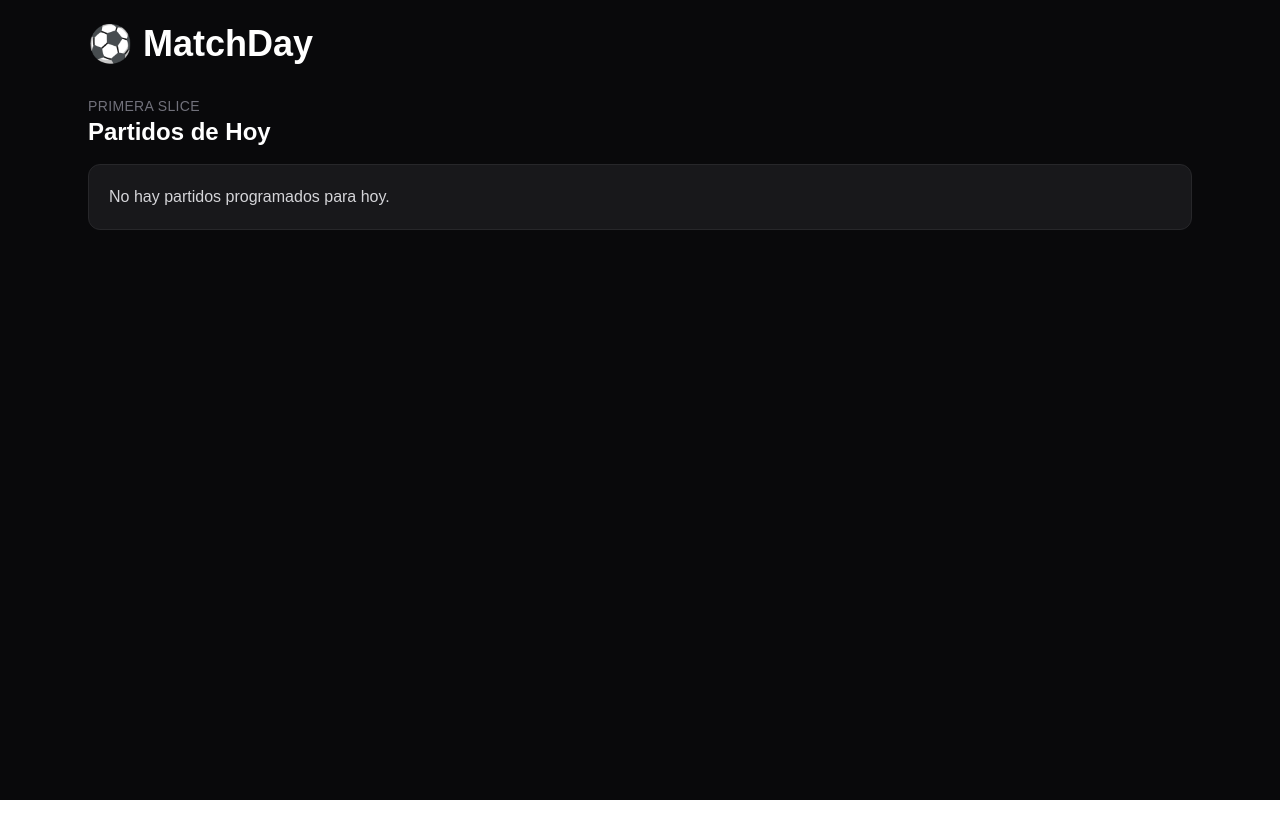
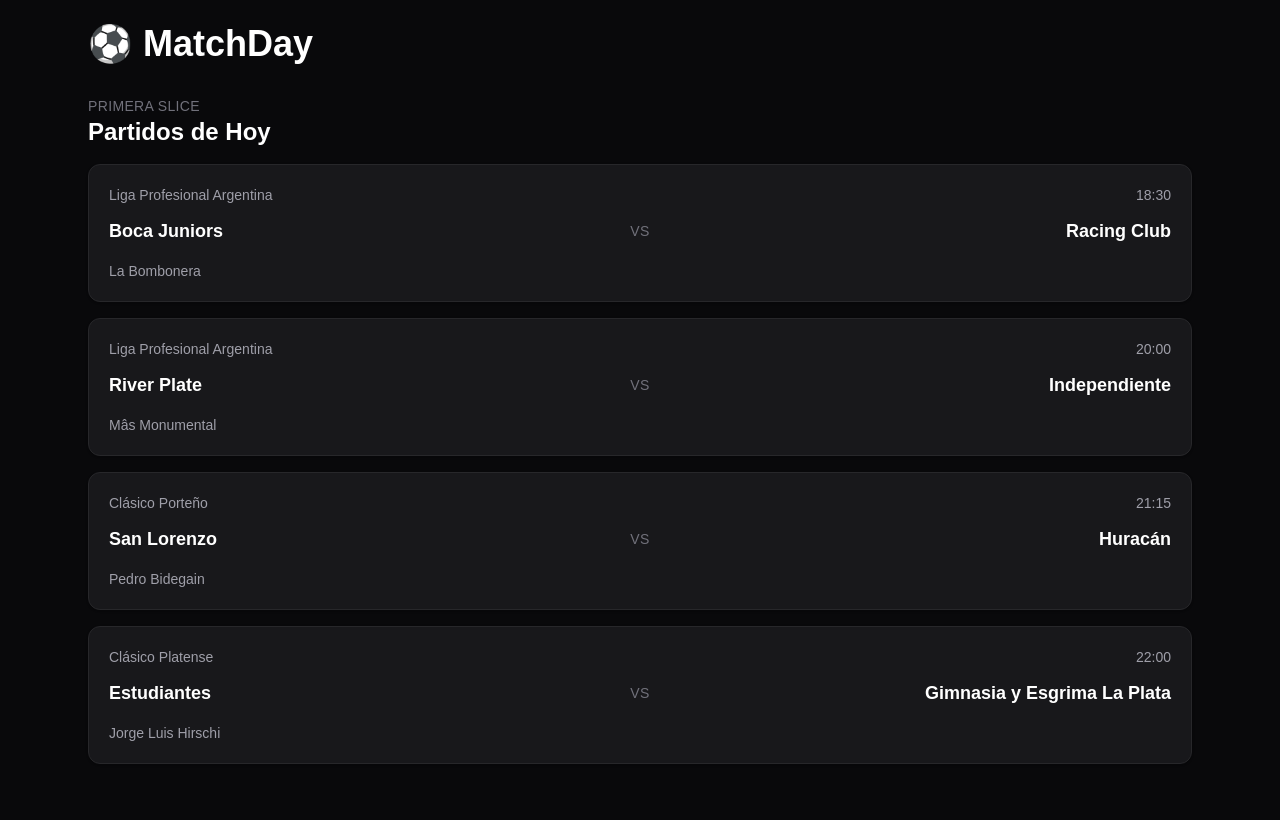
Before and after one commit to MarianEsteban/Matchday, a Next.js app: page / in a window 1280 px wide. Built offline with nearby package versions, Linux system fonts and the light colour scheme.

Commit message:
Fix mock matches date filtering

```diff
--- a/data/mock/matches.ts
+++ b/data/mock/matches.ts
@@ -1,44 +1,54 @@
 import type { Match } from "@/types/match";
+
+function formatLocalDate(date: Date): string {
+  const year = date.getFullYear();
+  const month = String(date.getMonth() + 1).padStart(2, "0");
+  const day = String(date.getDate()).padStart(2, "0");
+
+  return `${year}-${month}-${day}`;
+}
+
+const today = formatLocalDate(new Date());
 
 export const mockMatches: Match[] = [
   {
-    id: "boca-racing-2026-06-16",
+    id: `boca-racing-${today}`,
     homeTeam: "Boca Juniors",
     awayTeam: "Racing Club",
     competition: "Liga Profesional Argentina",
     kickoffTime: "18:30",
     venue: "La Bombonera",
-    date: "2026-06-16",
+    date: today,
     status: "scheduled",
   },
   {
-    id: "river-independiente-2026-06-16",
+    id: `river-independiente-${today}`,
     homeTeam: "River Plate",
     awayTeam: "Independiente",
     competition: "Liga Profesional Argentina",
     kickoffTime: "20:00",
     venue: "Mâs Monumental",
-    date: "2026-06-16",
+    date: today,
     status: "scheduled",
   },
   {
-    id: "san-lorenzo-huracan-2026-06-16",
+    id: `san-lorenzo-huracan-${today}`,
     homeTeam: "San Lorenzo",
     awayTeam: "Huracán",
     competition: "Clásico Porteño",
     kickoffTime: "21:15",
     venue: "Pedro Bidegain",
-    date: "2026-06-16",
+    date: today,
     status: "scheduled",
   },
   {
-    id: "estudiantes-gimnasia-2026-06-16",
+    id: `estudiantes-gimnasia-${today}`,
     homeTeam: "Estudiantes",
     awayTeam: "Gimnasia y Esgrima La Plata",
     competition: "Clásico Platense",
     kickoffTime: "22:00",
     venue: "Jorge Luis Hirschi",
-    date: "2026-06-16",
+    date: today,
     status: "scheduled",
   },
 ];
--- a/data/repositories/matches.repository.ts
+++ b/data/repositories/matches.repository.ts
@@ -1,8 +1,16 @@
 import { mockMatches } from "@/data/mock/matches";
 import type { Match } from "@/types/match";
 
+function formatLocalDate(date: Date): string {
+  const year = date.getFullYear();
+  const month = String(date.getMonth() + 1).padStart(2, "0");
+  const day = String(date.getDate()).padStart(2, "0");
+
+  return `${year}-${month}-${day}`;
+}
+
 export function getMatchesByDate(date: Date = new Date()): Match[] {
-  const requestedDate = date.toISOString().slice(0, 10);
+  const requestedDate = formatLocalDate(date);
 
   return mockMatches.filter((match) => match.date === requestedDate);
 }
```
